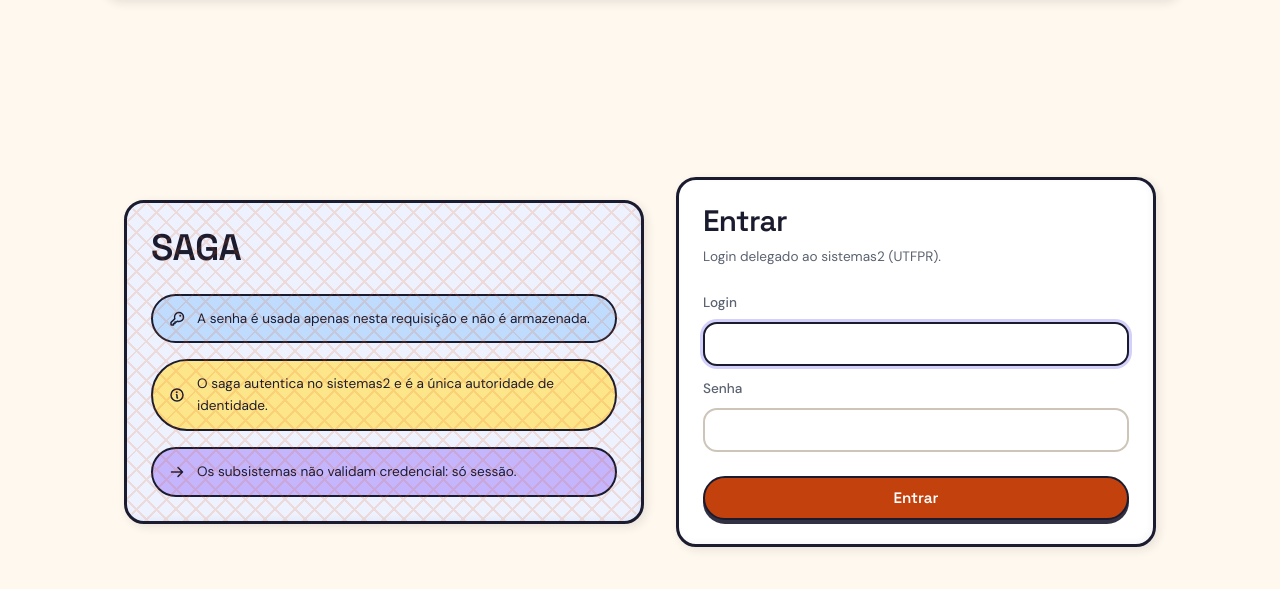
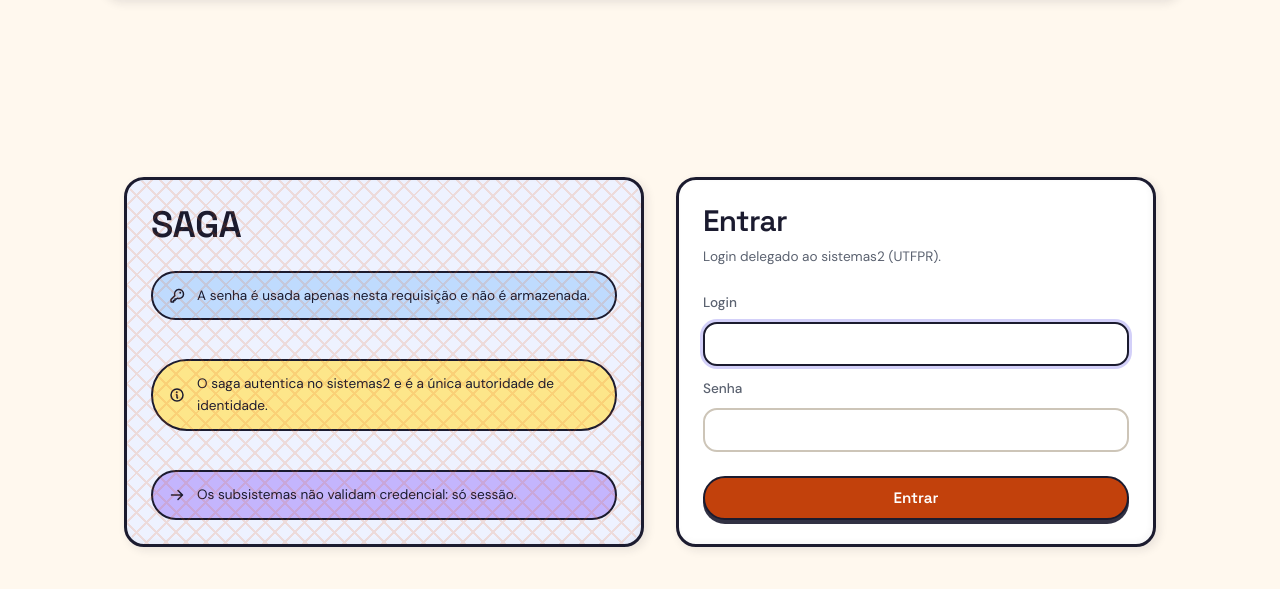
Before and after one commit to ldsampaio/saga, a FastAPI app: page /login in a window 1280 px wide. Shown: the part 76-665 px from the top of the page. Run offline with FastAPI, Linux system fonts and the light colour scheme; parts of the project's set-up code (start-up, migrations or seed data) failed here and were passed over.

Commit message:
feat(design-system): hero do login com a mesma altura da caixa
align-items: stretch no grid do split: as duas células ficam com a altura da mais alta
(a caixa), e o hero deixa de ficar mais curto que ela. O hero vira flex column e os chips
preenchem o espaço restante — o gap --spacing-3 é o mínimo, o excedente distribui entre
eles, então o bloco não fica top-alignado com vazio embaixo.

Em ≤767 px cada linha tem a altura do próprio conteúdo, então o hero continua faixa superior.
Registrado em design-system/saga/pages/login.md. pytest 84 verdes, ruff limpo.

```diff
--- a/app/static/components.css
+++ b/app/static/components.css
@@ -406,11 +406,10 @@
   display: grid;
   grid-template-columns: minmax(0, var(--hero-width)) minmax(0, var(--card-max-width));
   gap: var(--spacing-5);
-  /* As duas colunas têm alturas diferentes (hero: título + 3 chips; caixa: título + sub
-     + campos + botão + estado). Centralizadas entre si o bloco lê como um par, não como
-     duas colunas top-alignadas de tamanho desigual. Em uma coluna só (≤767) não muda
-     nada: a linha tem a altura do próprio conteúdo. */
-  align-items: center;
+  /* Mesma altura nas duas colunas: o grid estica as células, então o hero encosta na
+     altura da caixa de login. Em uma coluna só (≤767) cada linha tem a altura do próprio
+     conteúdo, então não muda nada. */
+  align-items: stretch;
   padding: var(--spacing-5) var(--spacing-4);
   /* O bloco não pode passar do próprio teto, não importa como o shell o dimensiona:
      tracks 520 + 480 + gap 32 + padding 2×24 = --login-ceiling. É o que garante que a
@@ -426,6 +425,10 @@
   border-radius: var(--card-radius);
   background: var(--color-primary-soft);
   box-shadow: var(--card-shadow);
+  /* Esticado pelo grid: o conteúdo precisa se distribuir, senão o hero fica com o
+     bloco de chips top-alignado e espaço vazio embaixo. */
+  display: flex;
+  flex-direction: column;
 }
 
 /* Trama weave decorativa — nunca porta informação */
@@ -450,6 +453,10 @@
   display: flex;
   flex-direction: column;
   gap: var(--spacing-3);
+  /* O hero estica para a altura da caixa: os chips preenchem o espaço restante em vez
+     de ficar agrupados no topo. O gap é o mínimo; o excedente distribui entre eles. */
+  flex: 1;
+  justify-content: space-between;
 }
 
 .chip {
```
Also changed, not shown: design-system/saga/pages/login.md (+4 -4 lines).
